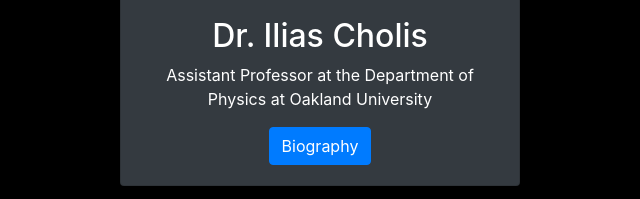
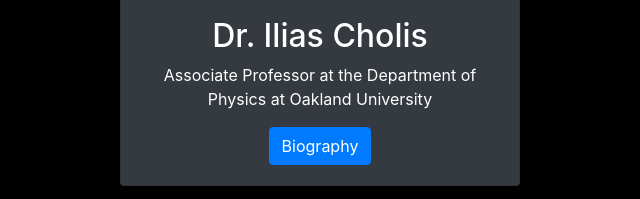
Before and after one commit to cholis-Research/cholis-Research.github.io, a plain HTML site: page iliascholis.htm in a window 1280 px wide. Shown: the part 1161-1360 px from the top of the page, 320-960 px from the left. Drawn offline with nearby package versions, Linux system fonts and the light colour scheme.

Commit message:
Update iliascholis.htm

```diff
--- a/iliascholis.htm
+++ b/iliascholis.htm
@@ -99,7 +99,7 @@
     <div class="card-body">
         <div class="container">
   <h2>Dr. Ilias Cholis</h2>
-            <p>Assistant Professor at the Department of Physics at Oakland University</p>
+            <p>Associate Professor at the Department of Physics at Oakland University</p>
   <a href="#demo" class="btn btn-primary" data-toggle="collapse">Biography</a>
   <div id="demo" class="collapse">
     I was born in Athens, Greece in 1981.
```
